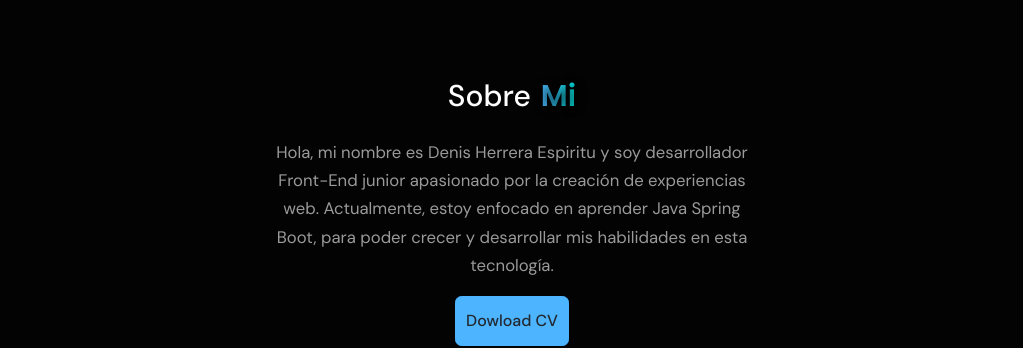
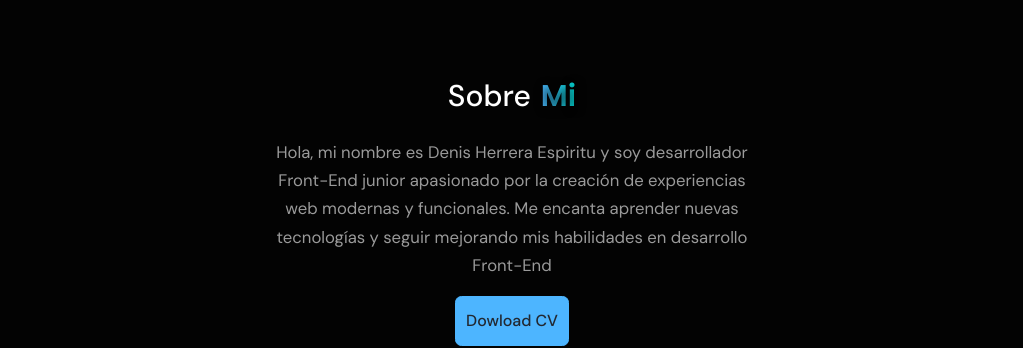
Before and after one commit to jssHerrera/DenisHerrera-Portafolio, a React (Vite) app: page / in a window 1280 px wide. Shown: the part 780-1128 px from the top of the page, without its empty margins (128-1151 px from the left). Built offline with nearby package versions, Linux system fonts and the light colour scheme; a web font is replaced by a local one.

Commit message:
actualizacion

```diff
--- a/src/components/About/Presentation.jsx
+++ b/src/components/About/Presentation.jsx
@@ -2,7 +2,7 @@ const Presentation = () => {
   return (
     <div className='about__content'>
       <p className='about__text'>
-        Hola, mi nombre es Denis Herrera Espiritu y soy desarrollador Front-End junior apasionado por la creación de experiencias web. Actualmente, estoy enfocado en aprender Java Spring Boot, para poder crecer y desarrollar mis habilidades en esta tecnología.
+        Hola, mi nombre es Denis Herrera Espiritu y soy desarrollador Front-End junior apasionado por la creación de experiencias web modernas y funcionales. Me encanta aprender nuevas tecnologías y seguir mejorando mis habilidades en desarrollo Front-End
       </p>
       <a
         href='/documents/cv.pdf'
```
